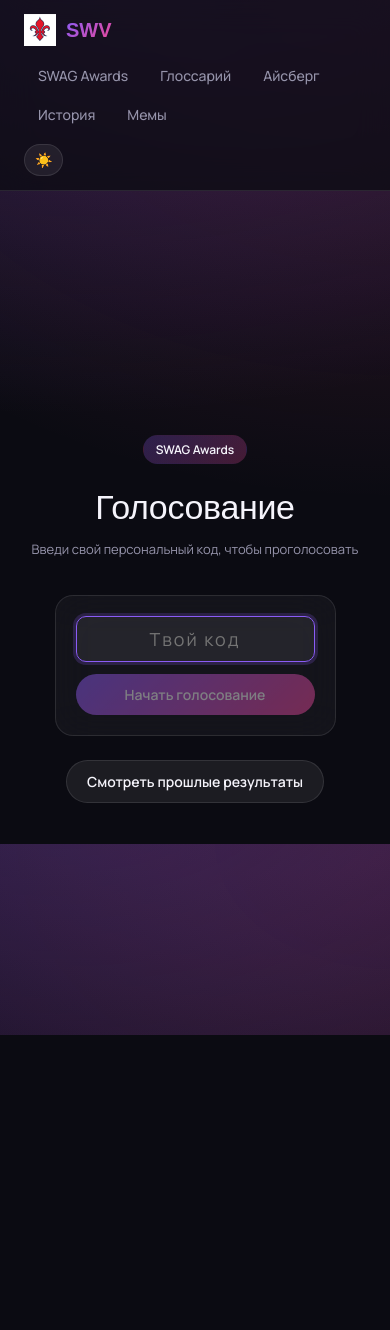
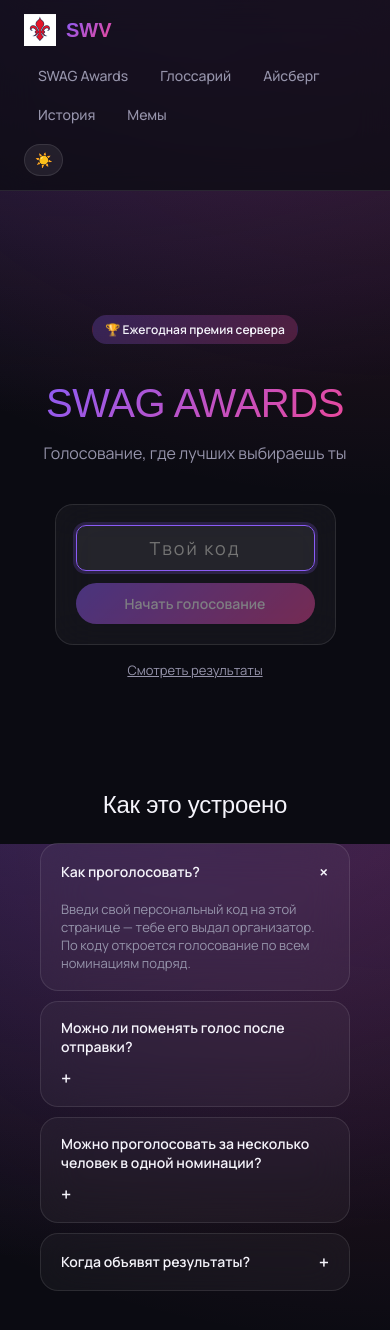
Before and after one commit to youkifir/SWV, a Next.js app: page /awards in a window 390 px wide. Shown: the top 1330 px of the page. Before the commit the page ends 1035 px from the top, so only its background shows below. Built offline with nearby package versions, Linux system fonts and the light colour scheme; a web font is replaced by a local one.

Commit message:
Redesign awards pages inspired by SLAY layout

```diff
--- a/src/app/(site)/awards/page.tsx
+++ b/src/app/(site)/awards/page.tsx
@@ -1,30 +1,56 @@
-import Link from 'next/link';
 import CodeEntryForm from '@/components/CodeEntryForm';
+import FaqAccordion from '@/components/FaqAccordion';
+
+const FAQ_ITEMS = [
+  {
+    question: 'Как проголосовать?',
+    answer: 'Введи свой персональный код на этой странице — тебе его выдал организатор. По коду откроется голосование по всем номинациям подряд.',
+  },
+  {
+    question: 'Можно ли поменять голос после отправки?',
+    answer: 'Нет — после отправки код помечается использованным и повторно открыть голосование по нему нельзя. Выбирай внимательно на каждом шаге.',
+  },
+  {
+    question: 'Можно проголосовать за несколько человек в одной номинации?',
+    answer: 'Нет, только один вариант в каждой номинации — как и полагается в приличной премии.',
+  },
+  {
+    question: 'Когда объявят результаты?',
+    answer: 'После того как организатор закроет голосование — обычно это делается в день события. Следи за этой страницей.',
+  },
+];
 
 export default function AwardsPage() {
   return (
-    <main
-      style={{
-        minHeight: '100vh',
-        display: 'flex',
-        flexDirection: 'column',
-        alignItems: 'center',
-        justifyContent: 'center',
-        padding: 24,
-        gap: 24,
-      }}
-    >
-      <div style={{ textAlign: 'center' }}>
-        <p className="pill accent">SWAG Awards</p>
-        <h1 style={{ fontSize: 34, marginTop: 12 }}>Голосование</h1>
-        <p className="muted">Введи свой персональный код, чтобы проголосовать</p>
-      </div>
+    <main style={{ minHeight: '100vh' }}>
+      <section
+        style={{
+          padding: '96px 24px 64px',
+          textAlign: 'center',
+          maxWidth: 720,
+          margin: '0 auto',
+        }}
+      >
+        <span className="pill accent" style={{ marginBottom: 20, display: 'inline-flex' }}>🏆 Ежегодная премия сервера</span>
+        <h1 className="gradient-text" style={{ fontSize: 'clamp(40px, 8vw, 72px)', marginTop: 16, marginBottom: 16 }}>
+          SWAG AWARDS
+        </h1>
+        <p className="muted" style={{ fontSize: 16, marginBottom: 40 }}>
+          Голосование, где лучших выбираешь ты
+        </p>
 
-      <CodeEntryForm />
+        <div style={{ display: 'flex', flexDirection: 'column', alignItems: 'center', gap: 16 }}>
+          <CodeEntryForm />
+          <a href="/awards/results" className="muted" style={{ textDecoration: 'underline' }}>
+            Смотреть результаты
+          </a>
+        </div>
+      </section>
 
-      <Link href="/awards/results">
-        <button className="secondary">Смотреть прошлые результаты</button>
-      </Link>
+      <section style={{ padding: '48px 24px 96px', maxWidth: 640, margin: '0 auto' }}>
+        <h2 style={{ fontSize: 24, textAlign: 'center', marginBottom: 24 }}>Как это устроено</h2>
+        <FaqAccordion items={FAQ_ITEMS} />
+      </section>
     </main>
   );
 }
--- /dev/null
+++ b/src/components/FaqAccordion.tsx
@@ -0,0 +1,44 @@
+'use client';
+
+import { useState } from 'react';
+
+type Item = { question: string; answer: string };
+
+export default function FaqAccordion({ items }: { items: Item[] }) {
+  const [openIndex, setOpenIndex] = useState<number | null>(0);
+
+  return (
+    <div className="stack" style={{ gap: 10 }}>
+      {items.map((item, i) => {
+        const open = openIndex === i;
+        return (
+          <div key={i} className="card" style={{ padding: 0, overflow: 'hidden' }}>
+            <button
+              type="button"
+              className="spread"
+              onClick={() => setOpenIndex(open ? null : i)}
+              style={{
+                width: '100%',
+                background: 'transparent',
+                boxShadow: 'none',
+                color: 'var(--text)',
+                padding: '16px 20px',
+                textAlign: 'left',
+                fontWeight: 600,
+                borderRadius: 0,
+              }}
+            >
+              <span>{item.question}</span>
+              <span style={{ transform: open ? 'rotate(45deg)' : 'none', transition: 'transform 0.2s ease', fontSize: 18 }}>+</span>
+            </button>
+            {open && (
+              <p className="muted" style={{ padding: '0 20px 18px', margin: 0 }}>
+                {item.answer}
+              </p>
+            )}
+          </div>
+        );
+      })}
+    </div>
+  );
+}
```
Also changed, not shown: src/app/(site)/awards/results/page.tsx (+8 -8 lines), src/components/ResultCard.tsx (+26 -23 lines).
